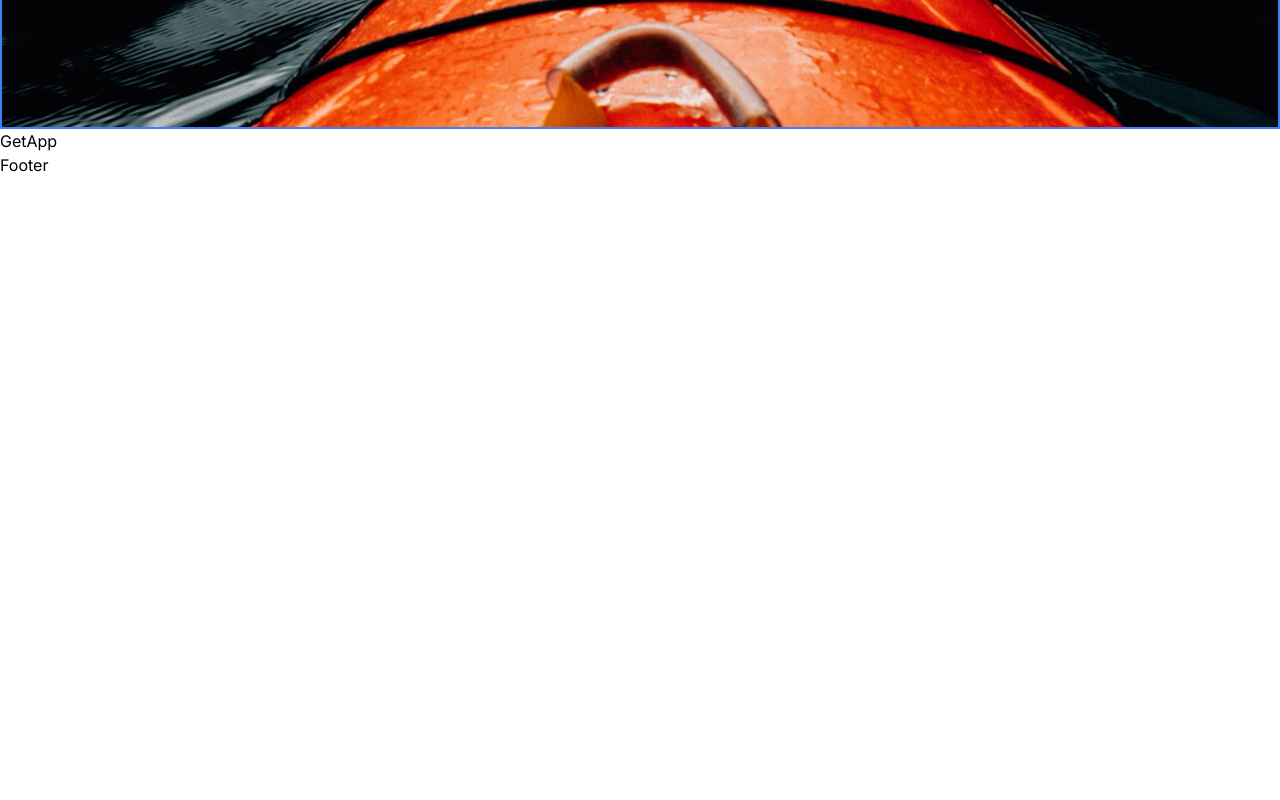
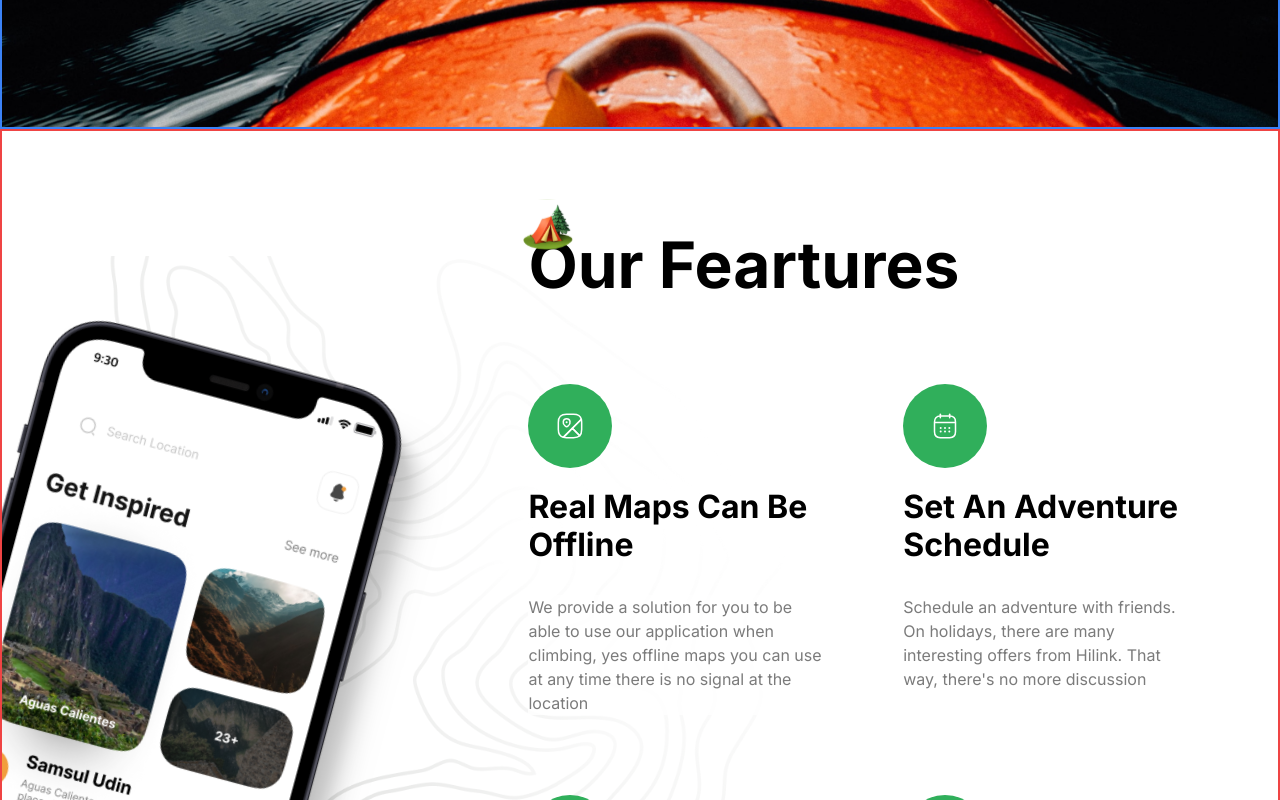
Before and after one commit to Ozzie-code-alt/starlight, a Next.js app: page / in a window 1280 px wide. Shown: the part 2760-3560 px from the top of the page. Before the commit the page ends 2937 px from the top, so only its background shows below. Built offline with nearby package versions, Linux system fonts and the light colour scheme.

Commit message:
Finished: Section 4 - Features

```diff
--- a/components/Features.tsx
+++ b/components/Features.tsx
@@ -1,11 +1,70 @@
-import React from 'react'
-
+import React from "react";
+import Image from "next/image";
+import { FEATURES } from "@/contants";
+import { title } from "process";
 const Features = () => {
   return (
-    <section>
+    <section className="border-2 border-red-500 flex-col flexCenter overflow-hidden bg-feature-bg bg-center bg-no-repeat py-24">
+      <div className="max-container flex padding-container relative w-full justify-end ">
+        <div className="flex flex-1 lg:min-h-[900px] ">
+          <Image
+            src={"/phone.png"}
+            alt="phone"
+            width={440}
+            height={1000}
+            className="feature-phone"
+          />
+        </div>
 
+        <div className="z-20 flex w-full flex-col lg:w-[60%]">
+          <div className="relative ">
+            <Image
+              src={"/camp.svg"}
+              width={50}
+              height={50}
+              alt="camp"
+              className="absolute left-[-5px] top-[-28px] w-10 lg:w-[50px]"
+            />
+            <h2 className="bold-40 lg:bold-64 dark:text-black">
+              Our Feartures
+            </h2>
+          </div>
+
+          <ul  className="mt-10 grid gap-10 md:grid-cols-2 lg:mt-20 gap-20">
+            {FEATURES.map((feature) => (
+              <FeatureItem
+                title={feature.title}
+                key={feature.title}
+                icon={feature.icon}
+                variant={feature.variant}
+                description={feature.description}
+              />
+            ))}
+          </ul>
+        </div>
+      </div>
     </section>
-  )
-}
+  );
+};
 
-export default Features
+type FeatureItem = {
+  title: string;
+  icon: string;
+  description: string;
+};
+
+const FeatureItem = ({ title, icon, description }: FeatureItem) => {
+  return (
+    <li className="flex w-full flex-1 dark:text-black flex-col items-start">
+      <div className="rounded-full p-4 lg:p-7 bg-green-50">
+        <Image src={icon} width={28} height={28} alt="icon" />
+      </div>
+      <h2 className="bold-20 lg:bold-32 mt-5 capitalize">
+        {title}
+      </h2>
+      <p className="relaagular-16 mt-5 bg-white/80 text-gray-30 lg:mt-[30px] lg:bg-none">{description}</p>
+    </li>
+  );
+};
+
+export default Features;
```
